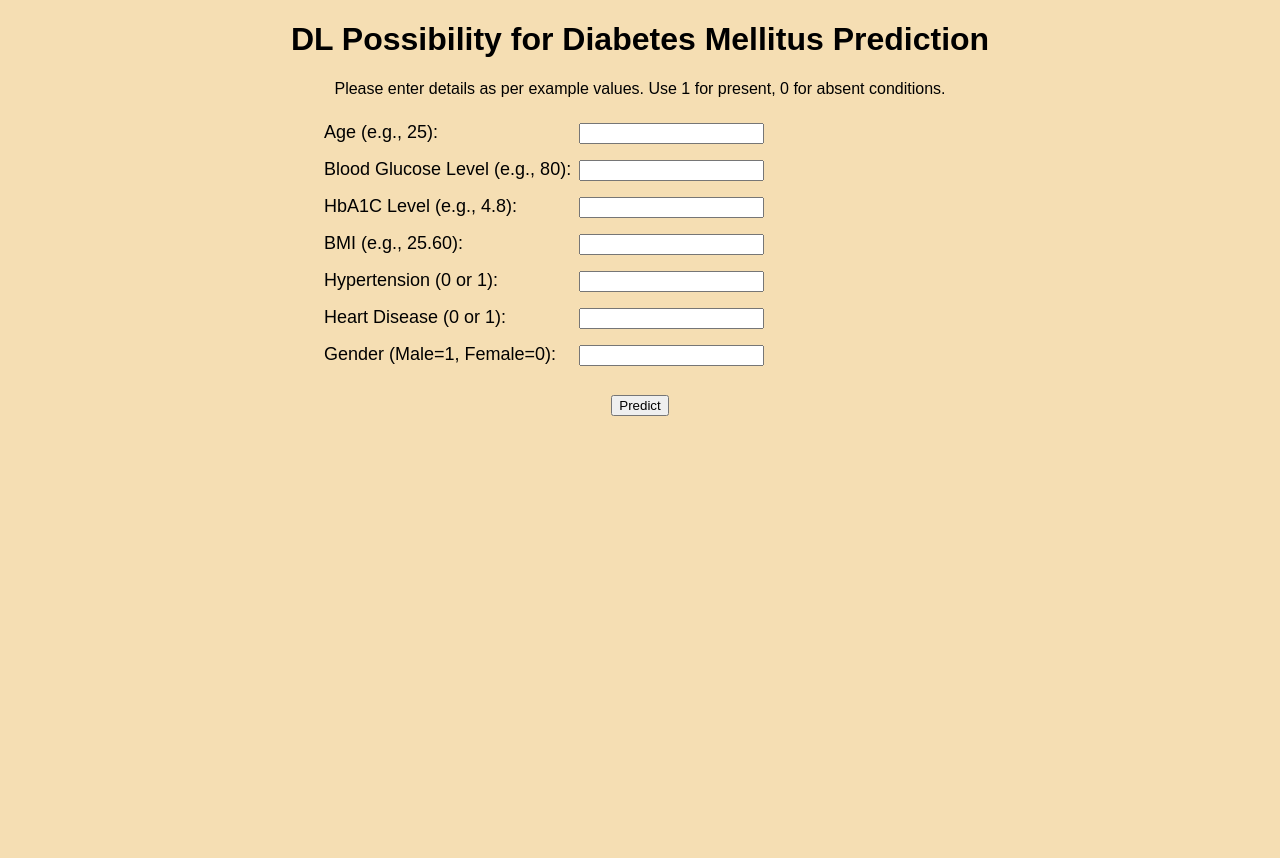
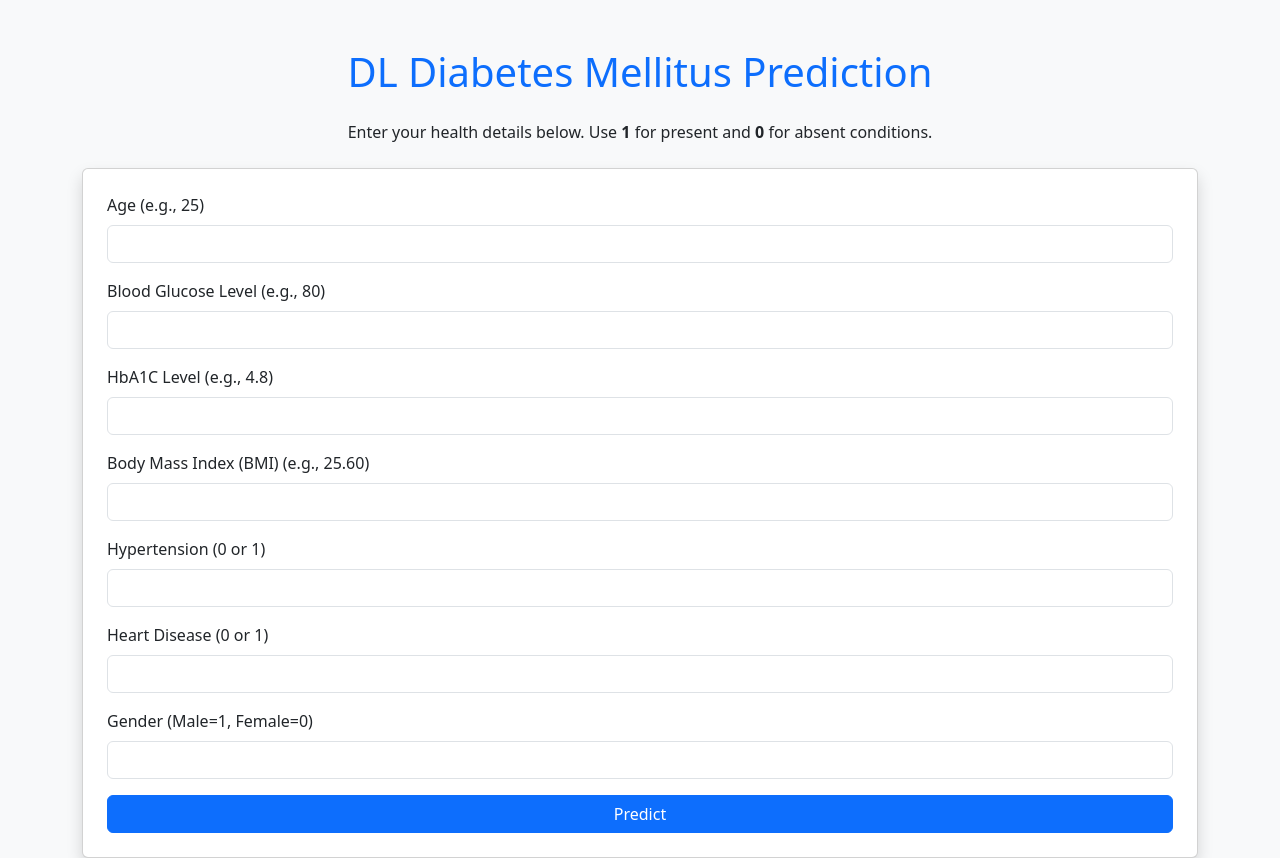
Before and after one commit to sivabio/dmp, a Flask app: page / in a window 1280 px wide. Before the commit the page ends 416 px from the top, so only its background shows below. Run offline with Flask 3, Linux system fonts and the light colour scheme; parts of the project's set-up code (start-up, migrations or seed data) failed here and were passed over.

Commit message:
Update index.html

```diff
--- a/templates/index.html
+++ b/templates/index.html
@@ -1,62 +1,48 @@
 <!DOCTYPE html>
-<html>
+<html lang="en">
 <head>
-    <title>DL Possibility for Diabetes Mellitus Prediction</title>
-    <style>
-        body {
-            background-color: wheat;
-            font-family: Arial, sans-serif;
-        }
-        h1 {
-            text-align: center;
-        }
-        form {
-            margin: auto;
-            width: 50%;
-            font-size: 18px;
-        }
-        label {
-            display: inline-block;
-            width: 250px;
-            margin: 8px 0;
-        }
-        input[type="text"] {
-            width: 200px;
-        }
-        .center {
-            text-align: center;
-        }
-    </style>
+    <meta charset="UTF-8">
+    <title>DL Diabetes Mellitus Prediction</title>
+    <link href="https://cdn.jsdelivr.net/npm/bootstrap@5.3.3/dist/css/bootstrap.min.css" rel="stylesheet">
 </head>
-<body>
-    <h1>DL Possibility for Diabetes Mellitus Prediction</h1>
-    <p style="text-align: center;">Please enter details as per example values. Use 1 for present, 0 for absent conditions.</p>
+<body class="bg-light">
+    <div class="container mt-5">
+        <h1 class="text-center mb-4 text-primary">DL Diabetes Mellitus Prediction</h1>
+        <p class="text-center mb-4">Enter your health details below. Use <strong>1</strong> for present and <strong>0</strong> for absent conditions.</p>
 
-    <form action="/predict" method="post">
-        <label for="feature1">Age (e.g., 25):</label>
-        <input type="number" name="feature1" id="feature1" required><br>
-
-        <label for="feature2">Blood Glucose Level (e.g., 80):</label>
-        <input type="number" step="any" name="feature2" id="feature2" required><br>
-
-        <label for="feature3">HbA1C Level (e.g., 4.8):</label>
-        <input type="number" step="any" name="feature3" id="feature3" required><br>
-
-        <label for="feature4">BMI (e.g., 25.60):</label>
-        <input type="number" step="any" name="feature4" id="feature4" required><br>
-
-        <label for="feature5">Hypertension (0 or 1):</label>
-        <input type="number" name="feature5" id="feature5" required><br>
-
-        <label for="feature6">Heart Disease (0 or 1):</label>
-        <input type="number" name="feature6" id="feature6" required><br>
-
-        <label for="feature7">Gender (Male=1, Female=0):</label>
-        <input type="number" name="feature7" id="feature7" required><br><br>
-
-        <div class="center">
-            <input type="submit" value="Predict">
-        </div>
-    </form>
+        <form action="/predict" method="post" class="card p-4 shadow">
+            <div class="mb-3">
+                <label for="feature1" class="form-label">Age (e.g., 25)</label>
+                <input type="number" class="form-control" id="feature1" name="feature1" required>
+            </div>
+            <div class="mb-3">
+                <label for="feature2" class="form-label">Blood Glucose Level (e.g., 80)</label>
+                <input type="number" step="any" class="form-control" id="feature2" name="feature2" required>
+            </div>
+            <div class="mb-3">
+                <label for="feature3" class="form-label">HbA1C Level (e.g., 4.8)</label>
+                <input type="number" step="any" class="form-control" id="feature3" name="feature3" required>
+            </div>
+            <div class="mb-3">
+                <label for="feature4" class="form-label">Body Mass Index (BMI) (e.g., 25.60)</label>
+                <input type="number" step="any" class="form-control" id="feature4" name="feature4" required>
+            </div>
+            <div class="mb-3">
+                <label for="feature5" class="form-label">Hypertension (0 or 1)</label>
+                <input type="number" class="form-control" id="feature5" name="feature5" required>
+            </div>
+            <div class="mb-3">
+                <label for="feature6" class="form-label">Heart Disease (0 or 1)</label>
+                <input type="number" class="form-control" id="feature6" name="feature6" required>
+            </div>
+            <div class="mb-3">
+                <label for="feature7" class="form-label">Gender (Male=1, Female=0)</label>
+                <input type="number" class="form-control" id="feature7" name="feature7" required>
+            </div>
+            <div class="d-grid">
+                <button type="submit" class="btn btn-primary">Predict</button>
+            </div>
+        </form>
+    </div>
 </body>
 </html>
```
